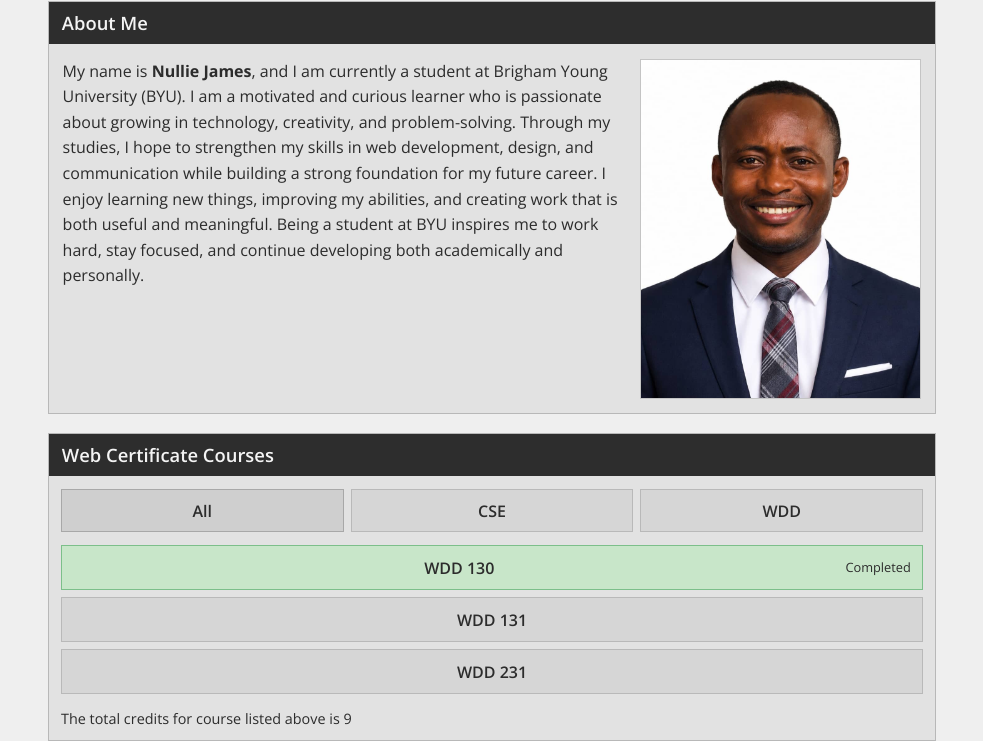
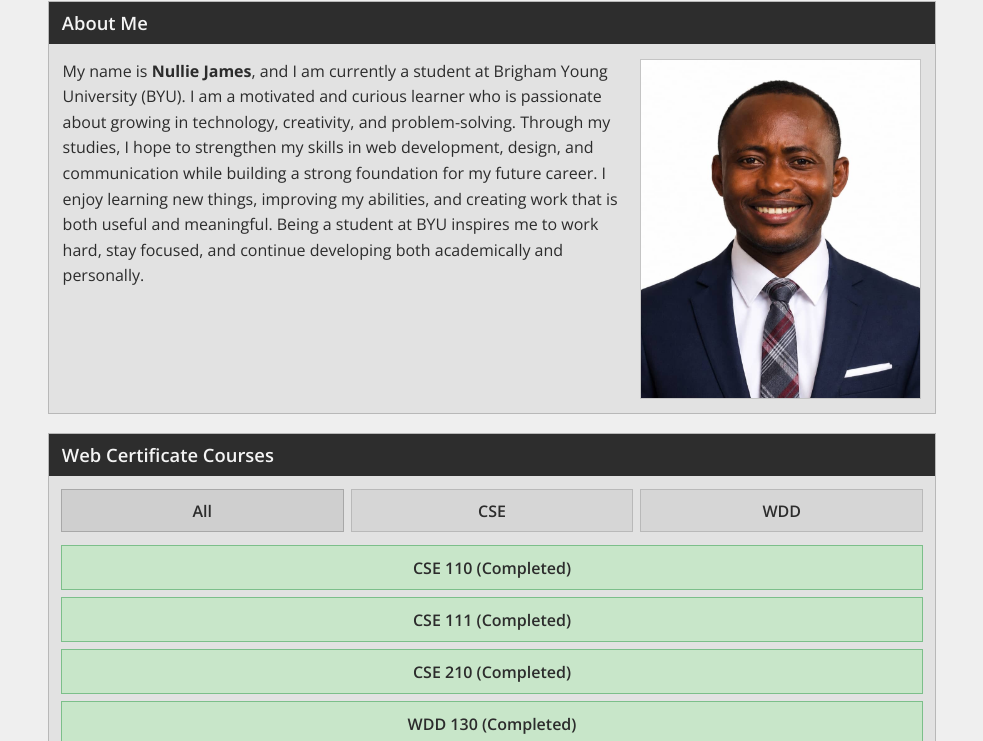
Before and after one commit to nulliejames/wdd231, a plain HTML site: page index.html in a window 1280 px wide. Shown: the part 211-952 px from the top of the page, without its empty margins (148-1131 px from the left). Drawn offline with nearby package versions, Linux system fonts and the light colour scheme.

Commit message:
Week01 Final

```diff
--- a/index.html
+++ b/index.html
@@ -19,7 +19,7 @@
     <div class="page-shell">
       <header class="site-header">
         <div class="brand-wrap">
-          <img src="images/logo.svg" alt="Site logo" class="site-logo">
+          <img src="images/logo.svg" alt="" class="site-logo">
           <span class="site-name">Nullie James</span>
         </div>
         <button class="nav-toggle" aria-label="Toggle navigation" aria-expanded="false" aria-controls="main-nav">
@@ -71,8 +71,8 @@
               <button class="filter-btn" data-filter="cse" type="button" aria-pressed="false">CSE</button>
               <button class="filter-btn" data-filter="wdd" type="button" aria-pressed="false">WDD</button>
             </div>
-            <div id="course-list" class="course-list" aria-live="polite"></div>
-            <p class="credit-summary">The total credits for course listed above is <span id="credit-total">0</span></p>
+            <ul id="course-list" class="course-list" aria-live="polite"></ul>
+            <p class="credit-summary">Total credits for the courses listed: <span id="credit-total">0</span></p>
           </div>
         </section>
 
--- a/scripts/course.js
+++ b/scripts/course.js
@@ -1,7 +1,10 @@
 const courses = [
-  { name: 'WDD 130', credits: 3, type: 'wdd', completed: true },
-  { name: 'WDD 131', credits: 3, type: 'wdd', completed: false },
-  { name: 'WDD 231', credits: 3, type: 'wdd', completed: false }
+  { name: 'CSE 110', credits: 2, type: 'cse', completed: true },
+  { name: 'CSE 111', credits: 2, type: 'cse', completed: true },
+  { name: 'CSE 210', credits: 2, type: 'cse', completed: true },
+  { name: 'WDD 130', credits: 2, type: 'wdd', completed: true },
+  { name: 'WDD 131', credits: 2, type: 'wdd', completed: true },
+  { name: 'WDD 231', credits: 2, type: 'wdd', completed: false }
 ];
 
 const courseList = document.getElementById('course-list');
@@ -19,27 +22,22 @@ function renderCourses(filter = 'all') {
   courseList.innerHTML = '';
 
   if (visibleCourses.length === 0) {
-    const emptyMessage = document.createElement('p');
+    const emptyMessage = document.createElement('li');
     emptyMessage.className = 'course-empty';
     emptyMessage.textContent = 'No courses are currently listed for this subject.';
     courseList.appendChild(emptyMessage);
   }
 
   visibleCourses.forEach((course) => {
-    const card = document.createElement('div');
+    const card = document.createElement('li');
     card.className = `course-item${course.completed ? ' completed' : ''}`;
     const label = document.createElement('span');
     label.className = 'course-label';
     label.textContent = course.name;
+    if (course.completed) {
+      label.textContent += ' (Completed)';
+    }
     card.appendChild(label);
-
-    if (course.completed) {
-      const status = document.createElement('span');
-      status.className = 'course-status';
-      status.textContent = 'Completed';
-      card.appendChild(status);
-    }
-
     courseList.appendChild(card);
   });
 
--- a/styles/small.css
+++ b/styles/small.css
@@ -233,6 +233,9 @@ h1 {
 .course-list {
   display: grid;
   gap: 0.45rem;
+  list-style: none;
+  margin: 0;
+  padding: 0;
 }
 
 .course-item {
```
